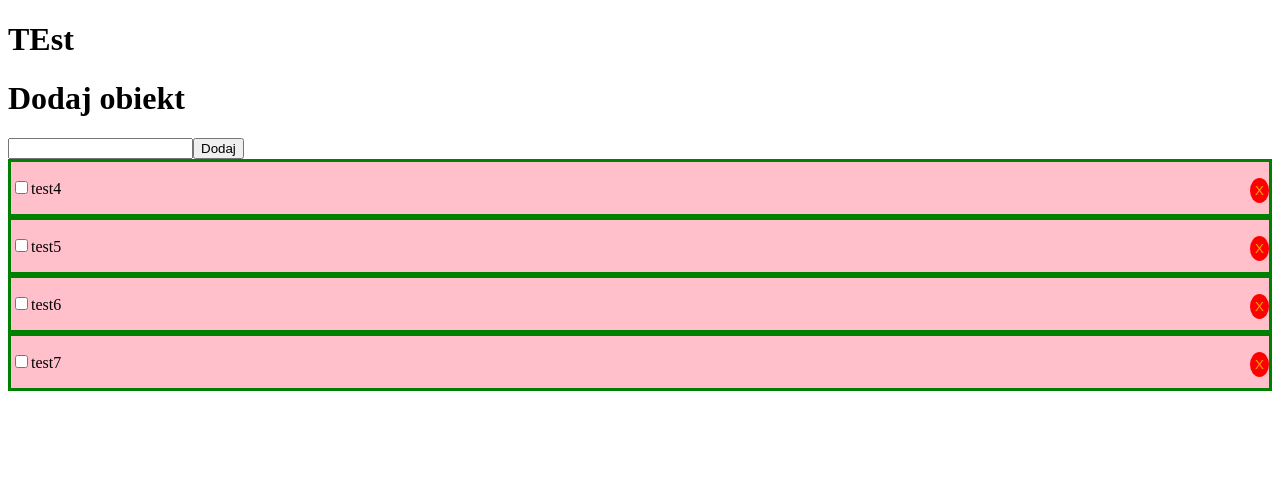
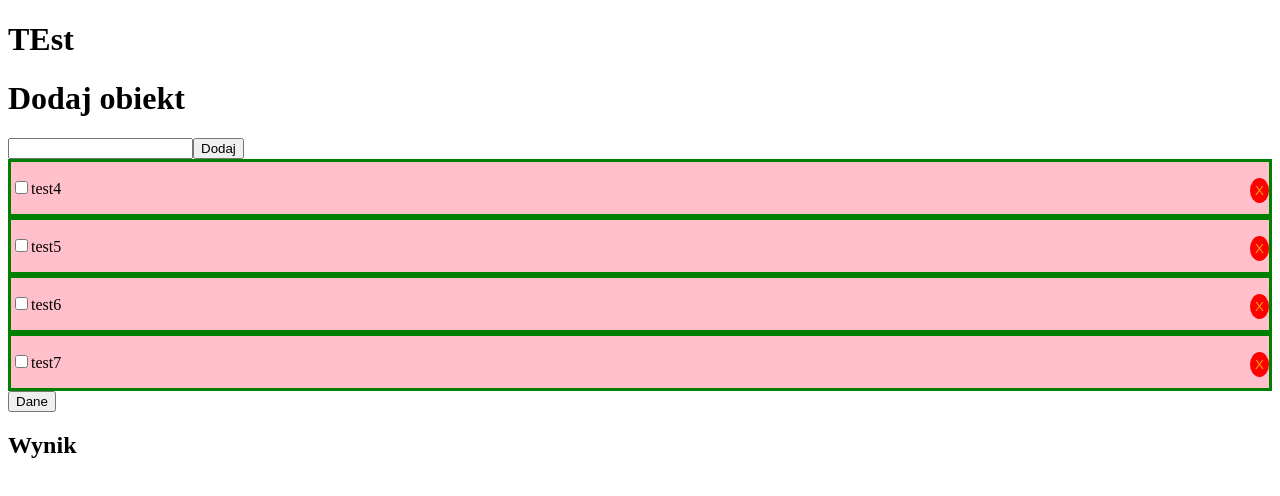
Before and after one commit to tlomiej/FirstReactApp, a React (Create React App) app: page / in a window 1280 px wide. Shown: the top 496 px of the page. Built offline with nearby package versions, Linux system fonts and the light colour scheme.

Commit message:
rozbudowa

```diff
--- a/src/App.tsx
+++ b/src/App.tsx
@@ -1,16 +1,18 @@
-import React, {Component} from 'react';
+import React, { Component } from 'react';
 import Todos from './components/Todos';
-import {Task} from './models/Task';
+import { Task } from './models/Task';
 import AddTodo from './components/AddTodo';
 
 
 interface State {
   tasks: Task[];
   newTask: Task;
+  geoNames: string
 }
 
 class App extends React.Component<{}, State>  {
   state = {
+    geoNames: "",
     newTask: {
       id: 1,
       name: ""
@@ -30,7 +32,7 @@ class App extends React.Component<{}, State>  {
     {
       name: "test7",
       id: 17
-    } ]
+    }]
   };
 
 
@@ -40,7 +42,7 @@ class App extends React.Component<{}, State>  {
   private deleteTask = (taskToDelete: Task) => {
 
     console.log(`App.tsx -> ${taskToDelete.id}`)
-    this.setState({tasks: [...this.state.tasks.filter(todo => todo.id !== taskToDelete.id)]})
+    this.setState({ tasks: [...this.state.tasks.filter(todo => todo.id !== taskToDelete.id)] })
   };
 
 
@@ -58,31 +60,54 @@ class App extends React.Component<{}, State>  {
   };
 
 
-  private onChangeTask  = (event: React.ChangeEvent<HTMLInputElement>) => {
+  private onChangeTask = (event: React.ChangeEvent<HTMLInputElement>) => {
     console.log(event.target.value)
     this.setState({
       newTask: {
         ...this.state.newTask,
         name: event.target.value
       }
-   });
+    });
   };
+
+  getData() {
+    const url = 'http://api.geonames.org/searchJSON?q=london&maxRows=10&username=demo';
+    fetch(url)
+      .then(response => response.json())
+      .then(data => {
+        console.log(data)
+
+        this.setState({ geoNames: JSON.stringify(data) });
+
+      }
+      );
+  }
+
+  onClick = () => {
+    this.getData();
+  }
+
 
   render() {
     return (
       <div className="App">
-      <h1>TEst</h1>
-      <header className="App-header">
+        <h1>TEst</h1>
+        <header className="App-header">
 
-      <AddTodo task={this.state.newTask} onAdd={this.addTask} onChange={this.onChangeTask}/>
+          <AddTodo task={this.state.newTask} onAdd={this.addTask} onChange={this.onChangeTask} />
 
 
-        <Todos login={this.textParam} tasks={this.state.tasks} onDelete={this.deleteTask}/>
+          <Todos login={this.textParam} tasks={this.state.tasks} onDelete={this.deleteTask} />
+
+          <button onClick={this.onClick}>Dane</button>
+
+          <h2>Wynik</h2>
+          {this.state.geoNames}
 
 
 
-      </header>
-    </div>
+        </header>
+      </div>
     );
   }
 }
```
